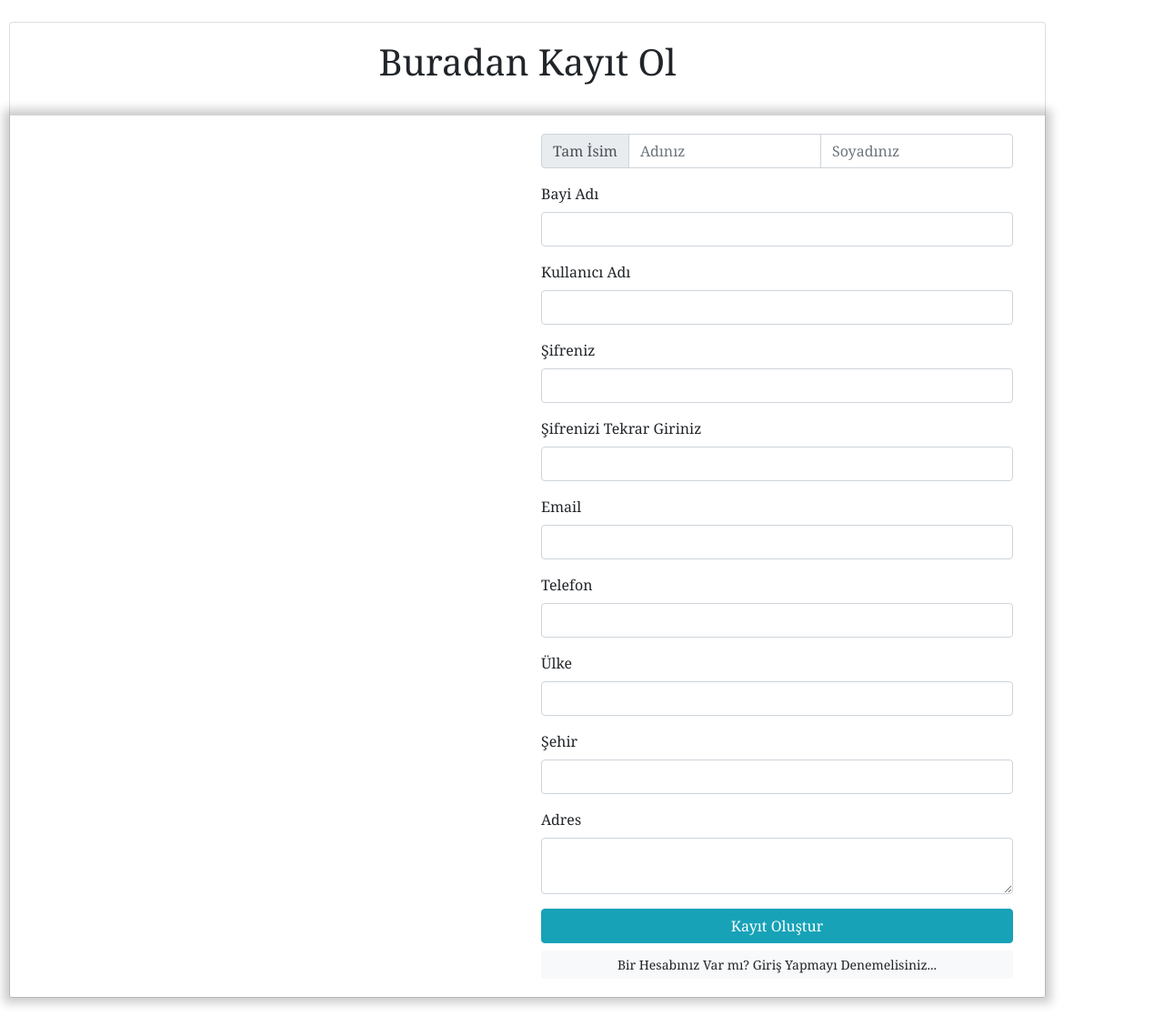
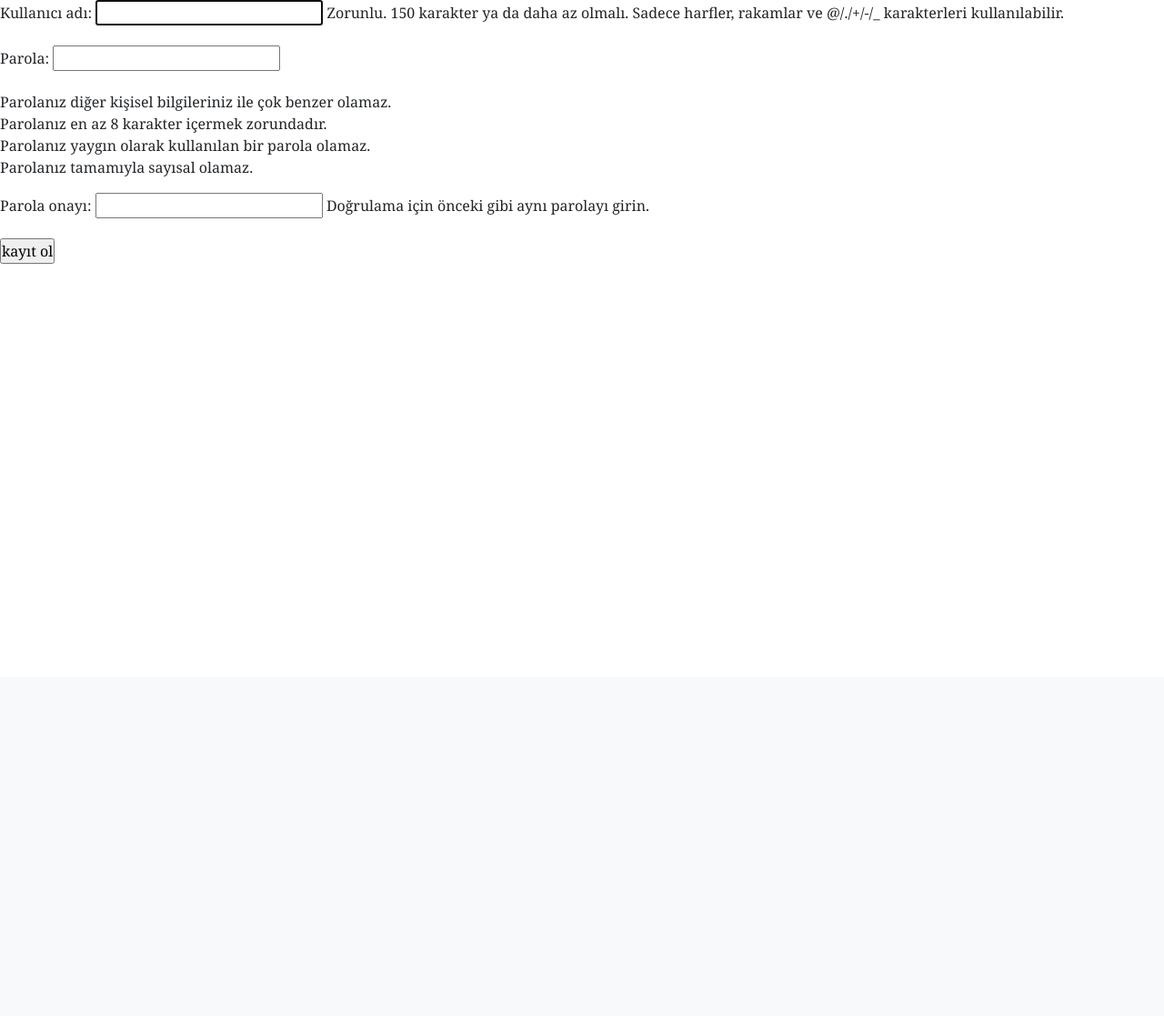
Before and after one commit to beyfendipenguen/sanbaysat, a Django app: page /signIn/ in a window 1280 px wide. Shown: the part 56-1173 px from the top of the page at 91% size. After the commit the page ends 346 px from the top, so only its background shows below. Run offline with Django 3.2, Linux system fonts and the light colour scheme.

Commit message:
bayi ve user birbirinden ayrıldı

```diff
--- a/core/models.py
+++ b/core/models.py
@@ -115,15 +115,13 @@ class Satış(models.Model):
 
 #TODO Ürünler sayfası bağlanacak
 
-#TODO bayi onaylandı tuşu çalıştırılacak
+#TODO bayi kayıt sayfası oluşturulacak kayıt işlemi gerçekleştirilecek
 
-
-#TODO bayi kayıt sayfası oluşturulacak kayıt işlemi gerçekleştirilecek
 #TODO Fabrikanın arayüzündeki fonksiyonlar çalışır hale getirilecek
     #TODO Sipariş
     #TODO Ürün ekleme
     #TODO Bayi
     #TODO Ödeme
     #TODO Reçete
-
+#TODO hammadde tedarik sayfası yapılacak.
 #TODO Bayi arayüzündeki fonksiyonlar çalışır hale getirilecek
--- a/firma/views.py
+++ b/firma/views.py
@@ -24,12 +24,12 @@ def bayiSil(request,id):
     bayi = Bayi.objects.get(pk=id)
     bayi.delete()
     return redirect("firma")
-
+"""
 def nesneSil(request,nesneadı,id):
     nesne = nesneadı.objects.get(pk=id)
     nesne.delete()
     return redirect("firma")
-
+"""
 def bayiOnayla(request,id):
     bayi = Bayi.objects.get(pk=id)
     bayi.aktif = True
--- a/home/templates/home/bayikayit.html
+++ b/home/templates/home/bayikayit.html
@@ -1,63 +1,10 @@
 {% extends "home/index.html"%}
 
 {% block content%}
-
-<div class="card container mt-4">
-  <p class="alert  text-center" style="font-size:40px; font-weight:300">Buradan Kayıt Ol</p>
-  <div class="row card-body ">
-    <div class="col"></div>
-    <div class="col">
-      <form action="/login.html">
-        <div class="input-group mb-3">
-          <div class="input-group-prepend">
-            <span class="input-group-text" id="my-addon">Tam İsim</span>
-          </div>
-          <input type="text" class="form-control" name="" placeholder="Adınız" aria-label="Recipients"
-            aria-describedby="my-addon">
-          <input type="text" class="form-control" name="" placeholder="Soyadınız" aria-label="Recipients"
-            aria-describedby="my-addon">
-        </div>
-        <div class="form-group">
-          <label for="my-input" placeholder="Bayi Adı">Bayi Adı</label>
-          <input type="text" class="form-control" type="tex" name="text">
-        </div>
-        <div class="form-group">
-          <label for="my-input" placeholder="Kullanıcı Adı">Kullanıcı Adı</label>
-          <input type="text" class="form-control" type="text" name="username">
-        </div>
-        <div class="form-group">
-          <label for="password" class="">Şifreniz</label>
-          <input type="password" id="password" class="form-control" type="password" name="password">
-        </div>
-        <div class="form-group">
-          <label for="password" class="">Şifrenizi Tekrar Giriniz</label>
-          <input type="password" id="password" class="form-control" type="password" name="password">
-        </div>
-        <div class="form-group">
-          <label for="email" placeholder="Email">Email</label>
-          <input type="email" id="email" class="form-control" type="email" name="email">
-        </div>
-        <div class="form-group">
-          <label for="my-input" class="">Telefon</label>
-          <input type="tel" class="form-control" type="tel" name="tel">
-        </div>
-        <div class="form-group">
-          <label for="my-input" placeholder="Ülke">Ülke</label>
-          <input type="text" class="form-control" type="text" name="username">
-        </div>
-        <div class="form-group">
-          <label for="my-input">Şehir</label>
-          <input type="text" class="form-control" type="text" name="username">
-        </div>
-        <div class="form-group">
-          <label for="my-input" class="">Adres</label>
-          <textarea name="" id="" class="form-control"></textarea>
-        </div>
-        <input type="submit" class="btn btn-info btn-block" value="Kayıt Oluştur">
-        <button class="btn btn-light btn-block btn-sm">Bir Hesabınız Var mı? Giriş Yapmayı Denemelisiniz...</button>
-      </form>
-    </div>
-  </div>
-</div>
+<form method="post" class="login_form" name="frmlogin">
+  {% csrf_token %}
+  {{form.as_p}}
+  <input type="submit" value="kayıt ol">
+</form>
 
 {% endblock %}
--- a/home/templates/home/index.html
+++ b/home/templates/home/index.html
@@ -1,5 +1,5 @@
 <!DOCTYPE html>
-<html lang="en">
+<html lang="tr">
     <head>
         <meta charset="UTF-8">
         <meta name="viewport" content="width=device-width, initial-scale=1.0">
--- a/home/views.py
+++ b/home/views.py
@@ -1,6 +1,7 @@
 from django.shortcuts import render, redirect
 from django.contrib.auth import authenticate, login, logout
 from core.models import Bayi
+from django.contrib.auth.forms import UserCreationForm
 
 # Create your views here.
 
@@ -31,7 +32,18 @@ def loginPage(request):
 
 
 def signIn(request):
-    return render(request,"home/bayikayit.html")
+    if request.method == 'POST':
+        form = UserCreationForm(request.POST)
+        if form.is_valid():
+            form.save()
+            username = form.cleaned_data.get('username')
+            raw_password = form.cleaned_data.get('password1')
+            user = authenticate(username=username, password=raw_password)
+            login(request, user)
+            return redirect('loginPage')
+    else:
+        form = UserCreationForm()
+    return render(request,"home/bayikayit.html",{"form":form})
 
 def cikisyap(request):
     logout(request)
--- a/sanbaysat/settings.py
+++ b/sanbaysat/settings.py
@@ -127,3 +127,4 @@ STATIC_URL = '/static/'
 STATICFILES_DIRS = [
     BASE_DIR/"static",
 ]
+MIDDLEWARE_CLASSES = ('django.middleware.csrf.CsrfViewMiddleware')
```
Also changed, not shown: bayi/templates/bayi/bilgilendirme.html (added, +13 -0 lines), bayi/views.py (+8 -5 lines), home/forms.py (added, +8 -0 lines).
